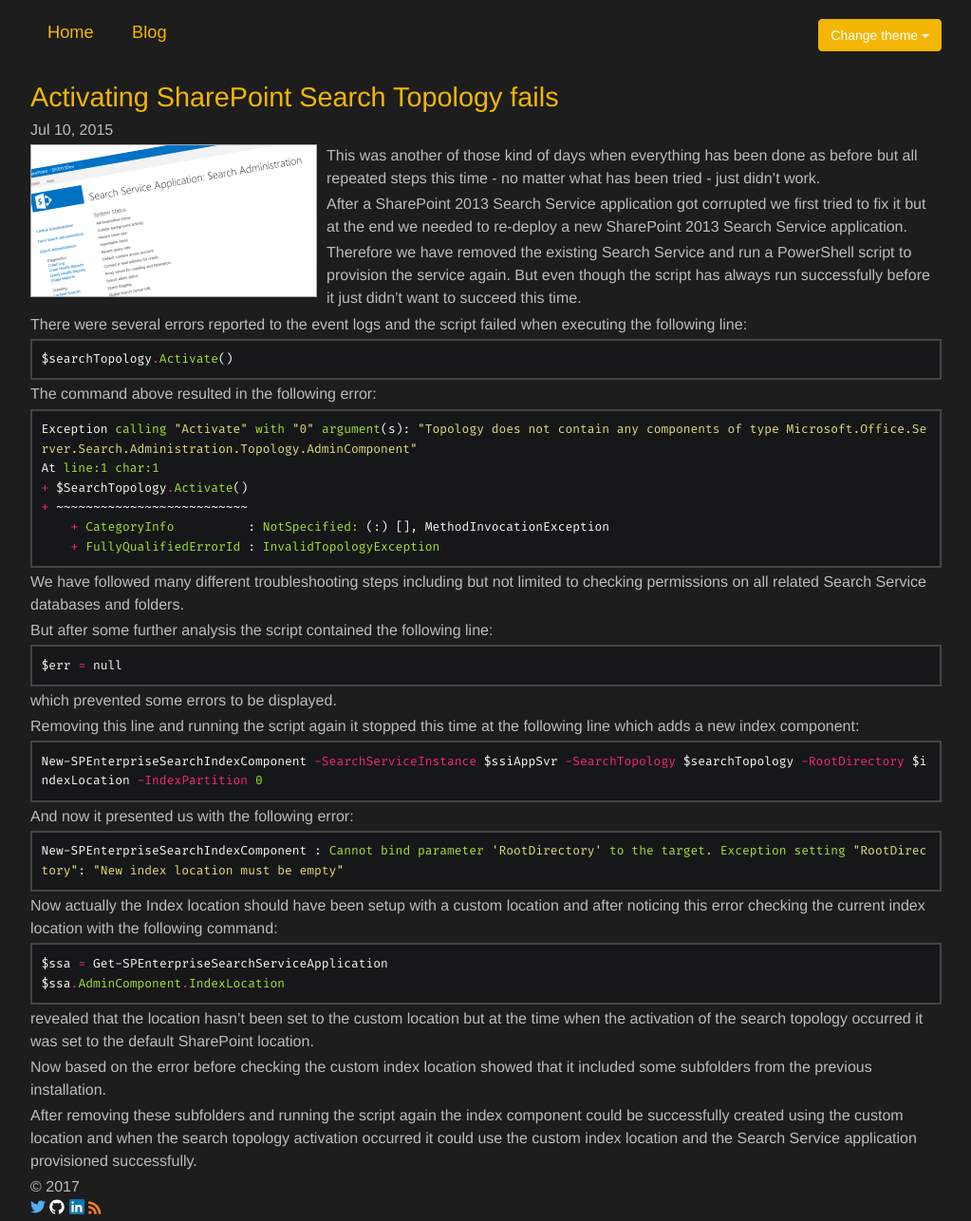
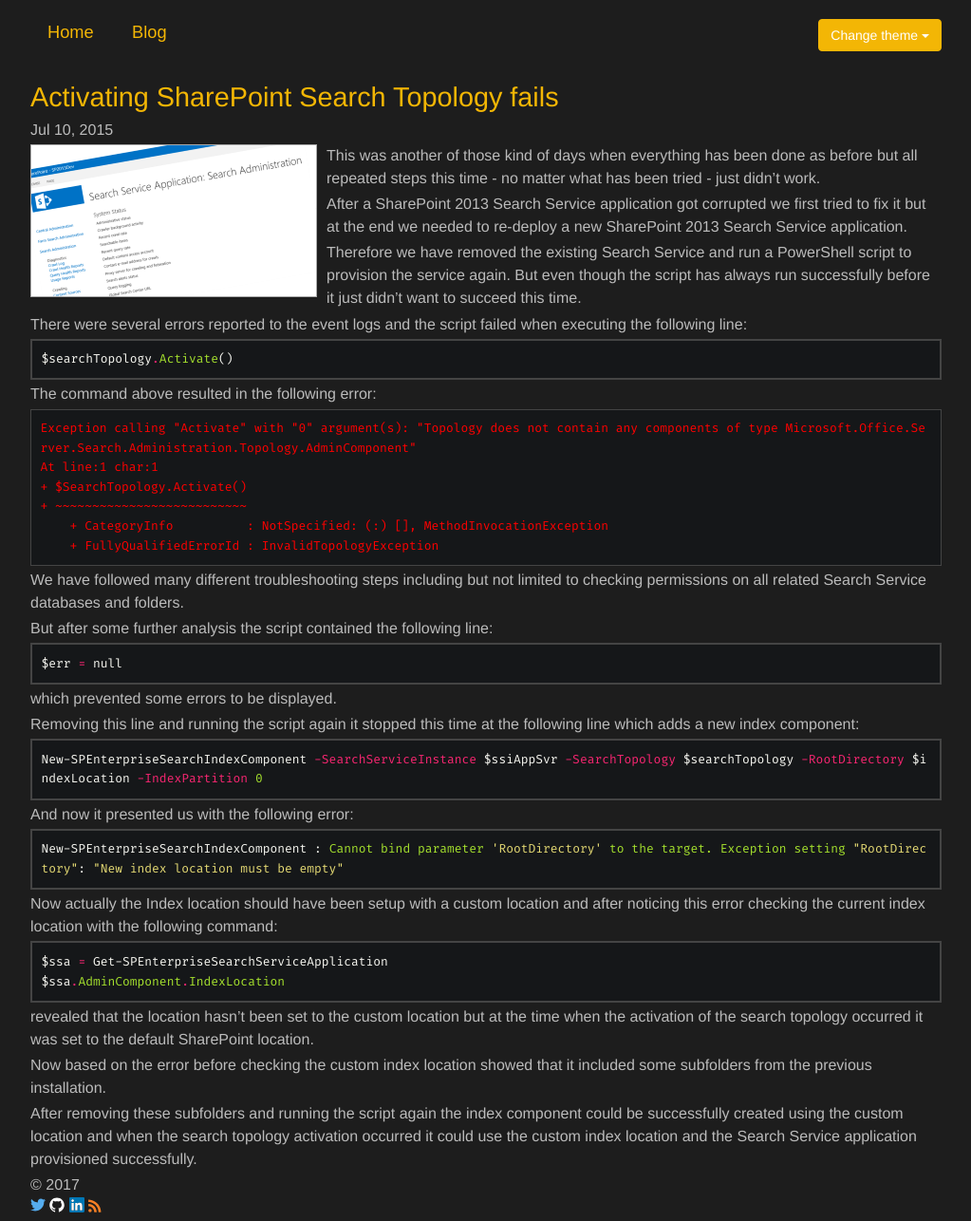
Before and after one commit to johannwalder/johannwalder.github.io, a Jekyll site: the page built from blog/_posts/2015-07-10-activating-sharepoint-search-topology-fails.markdown, in a window 1280 px wide. Shown: the whole page at 95% size, without its empty margins (128-1151 px from the left). Built offline with Jekyll 4.4.1, drawn with Linux system fonts in a browser that asks for light colours; nearby versions of some CDN libraries; comment, search, counter and statistics services are not loaded.

Commit message:
Customized syntax highlighting for PowerShell errors

````diff
--- a/_sass/_syntax-highlighting.scss
+++ b/_sass/_syntax-highlighting.scss
@@ -17,6 +17,10 @@
         color: #960050;
         background-color: #1e0010;
     }
+
+    .language-powershell-error {
+        color: #f00;
+    }
 }
 .c, .cm, .cp, .c1, .cs { color: #75715e }
 .ge { font-style: italic }
--- a/blog/_posts/2015-07-10-activating-sharepoint-search-topology-fails.markdown
+++ b/blog/_posts/2015-07-10-activating-sharepoint-search-topology-fails.markdown
@@ -23,14 +23,14 @@
 
 The command above resulted in the following error:
 
-```powershell
+{% highlight powershell-error %}
 Exception calling "Activate" with "0" argument(s): "Topology does not contain any components of type Microsoft.Office.Server.Search.Administration.Topology.AdminComponent"
 At line:1 char:1
 + $SearchTopology.Activate()
 + ~~~~~~~~~~~~~~~~~~~~~~~~~~
     + CategoryInfo          : NotSpecified: (:) [], MethodInvocationException
     + FullyQualifiedErrorId : InvalidTopologyException
-```
+{% endhighlight %}
 
 We have followed many different troubleshooting steps including but not limited to checking permissions on all related Search Service databases and folders.
 
````
